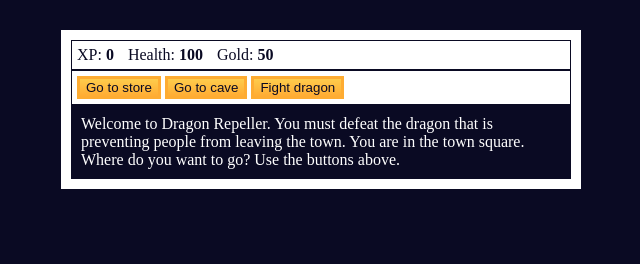
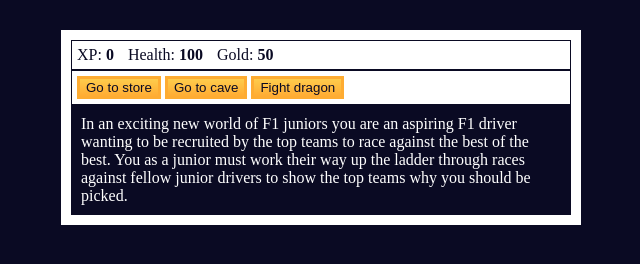
Before and after one commit to nsiasoco03/F1_role_playing_game, a plain HTML site: page index.html in a window 1280 px wide. Shown: the whole page, without its empty margins (319-959 px from the left). Drawn offline with Linux system fonts and the light colour scheme.

Commit message:
Title and description changes

```diff
--- a/index.html
+++ b/index.html
@@ -3,7 +3,7 @@
   <head>
     <meta charset="utf-8">
     <link rel="stylesheet" href="./styles.css">
-    <title>RPG - Dragon Repeller</title>
+    <title>F1 Juniors</title>
   </head>
   <body>
     <div id="game">
@@ -22,7 +22,10 @@
         <span class="stat">Health: <strong><span id="monsterHealth"></span></strong></span>
       </div>
       <div id="text">
-        Welcome to Dragon Repeller. You must defeat the dragon that is preventing people from leaving the town. You are in the town square. Where do you want to go? Use the buttons above.
+        In an exciting new world of F1 juniors you are an aspiring F1 driver
+        wanting to be recruited by the top teams to race against the best of the best.
+        You as a junior must work their way up the ladder through races against fellow
+        junior drivers to show the top teams why you should be picked.
       </div>
     </div>
     <script src="./script.js"></script>
```
